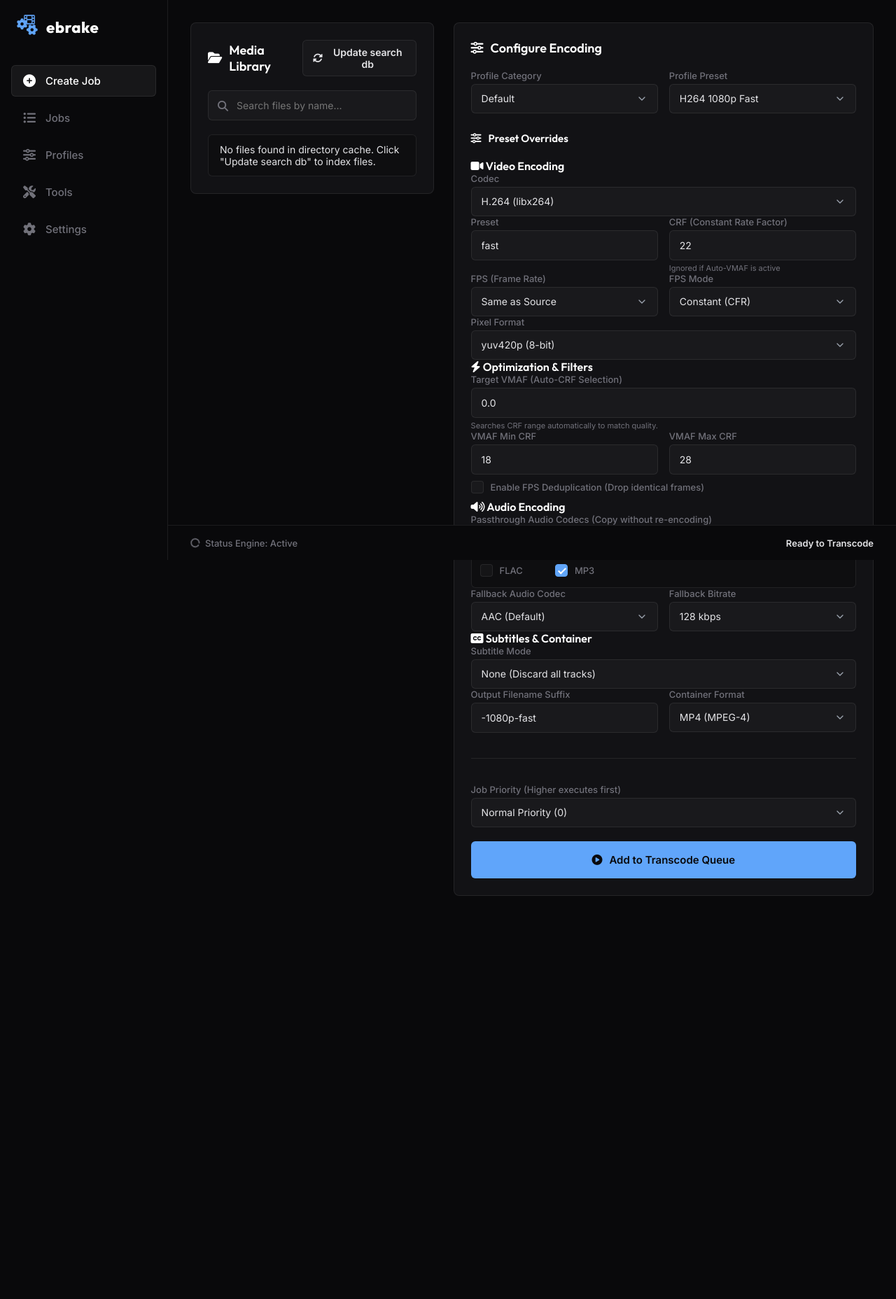
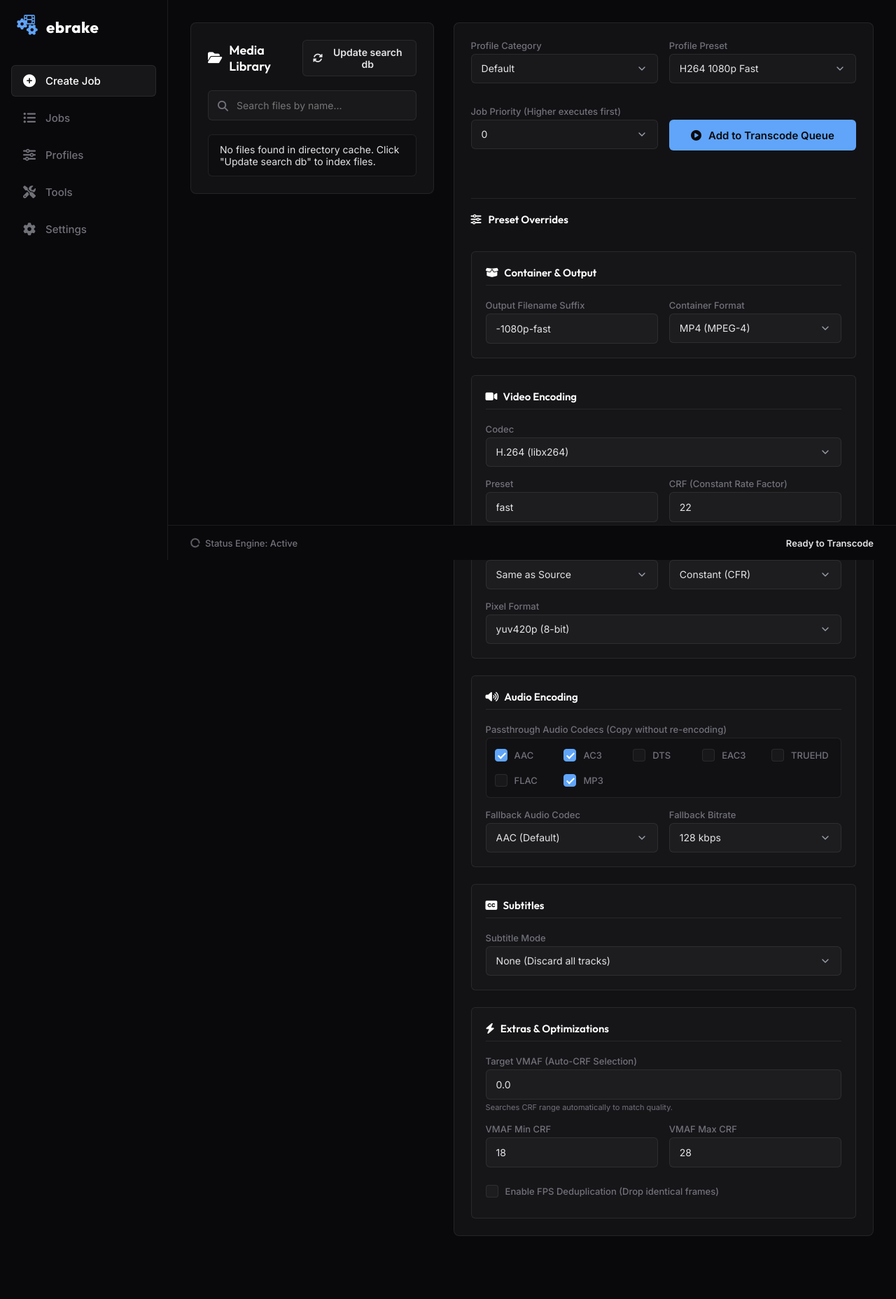
Before and after one commit to harxd/ebrake, a FastAPI app: page /create-job in a window 1280 px wide. Shown: the whole page at 70% size. Before the commit the page ends 1280 px from the top, so only its background shows below. Run offline with FastAPI, Linux system fonts and the light colour scheme; data comes from the database, SQL or seed files in the repository; both versions use the stored data as it was after the commit; some libraries are stand-ins or nearby versions.

Commit message:
refactor: extract file browser to a shared component and reorganize job profile configuration sections

```diff
--- a/app/main.py
+++ b/app/main.py
@@ -260,13 +260,28 @@ async def api_media_sync_status(request: Request):
     else:
         return """
         <button class="btn btn-icon"
-                hx-post="/api/media/sync"
+                style="background-color: var(--color-success) !important; color: #ffffff !important; border-color: var(--color-success) !important;"
+                hx-get="/api/media/sync/reset"
+                hx-trigger="load delay:2s"
                 hx-swap="outerHTML"
-                title="Rescan media directory">
-            <i class="fa-solid fa-rotate"></i>
-            <span>Update search db</span>
+                title="Sync successful">
+            <i class="fa-solid fa-check"></i>
+            <span>Sync successful</span>
         </button>
         """
+
+@app.get("/api/media/sync/reset", response_class=HTMLResponse)
+async def api_media_sync_reset(request: Request):
+    """Reset the media sync button back to idle state."""
+    return """
+    <button class="btn btn-icon"
+            hx-post="/api/media/sync"
+            hx-swap="outerHTML"
+            title="Rescan media directory">
+        <i class="fa-solid fa-rotate"></i>
+        <span>Update search db</span>
+    </button>
+    """
 
 # API ENDPOINTS - PROFILES MANAGEMENT
 
--- /dev/null
+++ b/app/templates/components/file_browser.html
@@ -0,0 +1,34 @@
+<div class="panel card glass">
+    <div class="panel-header-row">
+        <h3 class="panel-title"><i class="fa-solid fa-folder-open"></i> Media Library</h3>
+        <div class="browser-controls">
+            <button class="btn btn-icon"
+                    hx-post="/api/media/sync"
+                    hx-swap="outerHTML"
+                    title="Rescan media directory">
+                <i class="fa-solid fa-rotate"></i>
+                <span>Update search db</span>
+            </button>
+        </div>
+    </div>
+
+    <!-- Search bar with HTMX delayed trigger -->
+    <div class="search-box-wrapper">
+        <i class="fa-solid fa-magnifying-glass search-icon"></i>
+        <input type="text" name="q"
+               placeholder="Search files by name..."
+               class="search-input"
+               hx-get="/api/media/search"
+               hx-trigger="keyup changed delay:300ms"
+               hx-target="#file-list"
+               hx-indicator="#search-loading">
+        <span id="search-loading" class="htmx-indicator loader-inline"><i class="fa-solid fa-circle-notch fa-spin"></i></span>
+    </div>
+
+    <div class="file-browser-container" id="file-list" hx-get="/api/media/search" hx-trigger="load">
+        <div class="loading-state">
+            <i class="fa-solid fa-circle-notch fa-spin"></i>
+            <p>Loading files index...</p>
+        </div>
+    </div>
+</div>
--- a/app/templates/components/profile_overrides.html
+++ b/app/templates/components/profile_overrides.html
@@ -1,4 +1,23 @@
 <div class="override-grid">
+
+    <!-- Container & Output Section -->
+    <div class="panel-section">
+        <h4 class="section-title"><i class="fa-solid fa-box-open"></i> Container & Output</h4>
+        <div class="form-row">
+            <div class="form-group">
+                <label>Output Filename Suffix</label>
+                <input type="text" name="output_suffix" class="form-control" value="{{ profile.output.output_suffix }}" placeholder="e.g. _transcoded">
+            </div>
+
+            <div class="form-group">
+                <label>Container Format</label>
+                <select name="container" class="form-control">
+                    <option value="mkv" {% if profile.output.container == 'mkv' %}selected{% endif %}>MKV (Matroska)</option>
+                    <option value="mp4" {% if profile.output.container == 'mp4' %}selected{% endif %}>MP4 (MPEG-4)</option>
+                </select>
+            </div>
+        </div>
+    </div>
 
     <!-- Video Configurations Section -->
     <div class="panel-section">
@@ -59,37 +78,6 @@
         </div>
     </div>
 
-    <!-- Optimizations & Filters Section -->
-    <div class="panel-section">
-        <h4 class="section-title"><i class="fa-solid fa-bolt"></i> Optimization & Filters</h4>
-
-        <div class="form-group">
-            <label>Target VMAF (Auto-CRF Selection)</label>
-            <input type="number" step="0.1" name="target_vmaf" class="form-control" value="{{ profile.optimization.target_vmaf }}" placeholder="e.g. 95.0 (0 to disable)">
-            <span class="input-tip">Searches CRF range automatically to match quality.</span>
-        </div>
-
-        <div class="form-row">
-            <div class="form-group">
-                <label>VMAF Min CRF</label>
-                <input type="number" name="vmaf_min" class="form-control" value="{{ profile.optimization.vmaf_search_range[0] | default(18) }}">
-            </div>
-
-            <div class="form-group">
-                <label>VMAF Max CRF</label>
-                <input type="number" name="vmaf_max" class="form-control" value="{{ profile.optimization.vmaf_search_range[1] | default(30) }}">
-            </div>
-        </div>
-
-        <div class="form-group checkbox-group">
-            <label class="checkbox-container">
-                <input type="checkbox" name="dedup" value="true" {% if profile.optimization.duplicate_frame_detection %}checked{% endif %}>
-                <span class="checkmark"></span>
-                <span>Enable FPS Deduplication (Drop identical frames)</span>
-            </label>
-        </div>
-    </div>
-
     <!-- Audio Configurations Section -->
     <div class="panel-section">
         <h4 class="section-title"><i class="fa-solid fa-volume-high"></i> Audio Encoding</h4>
@@ -132,9 +120,9 @@
         </div>
     </div>
 
-    <!-- Subtitles & Output Container Section -->
+    <!-- Subtitles Section -->
     <div class="panel-section">
-        <h4 class="section-title"><i class="fa-solid fa-closed-captioning"></i> Subtitles & Container</h4>
+        <h4 class="section-title"><i class="fa-solid fa-closed-captioning"></i> Subtitles</h4>
 
         <div class="form-group">
             <label>Subtitle Mode</label>
@@ -155,20 +143,36 @@
                 <option value="2">Track Index 2</option>
             </select>
         </div>
+    </div>
+
+    <!-- Extras & Optimizations Section -->
+    <div class="panel-section">
+        <h4 class="section-title"><i class="fa-solid fa-bolt"></i> Extras & Optimizations</h4>
+
+        <div class="form-group">
+            <label>Target VMAF (Auto-CRF Selection)</label>
+            <input type="number" step="0.1" name="target_vmaf" class="form-control" value="{{ profile.optimization.target_vmaf }}" placeholder="e.g. 95.0 (0 to disable)">
+            <span class="input-tip">Searches CRF range automatically to match quality.</span>
+        </div>
 
         <div class="form-row">
             <div class="form-group">
-                <label>Output Filename Suffix</label>
-                <input type="text" name="output_suffix" class="form-control" value="{{ profile.output.output_suffix }}" placeholder="e.g. _transcoded">
+                <label>VMAF Min CRF</label>
+                <input type="number" name="vmaf_min" class="form-control" value="{{ profile.optimization.vmaf_search_range[0] | default(18) }}">
             </div>
 
             <div class="form-group">
-                <label>Container Format</label>
-                <select name="container" class="form-control">
-                    <option value="mkv" {% if profile.output.container == 'mkv' %}selected{% endif %}>MKV (Matroska)</option>
-                    <option value="mp4" {% if profile.output.container == 'mp4' %}selected{% endif %}>MP4 (MPEG-4)</option>
-                </select>
+                <label>VMAF Max CRF</label>
+                <input type="number" name="vmaf_max" class="form-control" value="{{ profile.optimization.vmaf_search_range[1] | default(30) }}">
             </div>
+        </div>
+
+        <div class="form-group checkbox-group">
+            <label class="checkbox-container">
+                <input type="checkbox" name="dedup" value="true" {% if profile.optimization.duplicate_frame_detection %}checked{% endif %}>
+                <span class="checkmark"></span>
+                <span>Enable FPS Deduplication (Drop identical frames)</span>
+            </label>
         </div>
     </div>
 
--- a/app/templates/create_job.html
+++ b/app/templates/create_job.html
@@ -1,48 +1,11 @@
 <div class="two-column-layout">
 
     <!-- Left Column: File Browser cache -->
-    <div class="panel card glass">
-        <div class="panel-header-row">
-            <h3 class="panel-title"><i class="fa-solid fa-folder-open"></i> Media Library</h3>
-            <div class="browser-controls">
-                <button class="btn btn-icon"
-                        hx-post="/api/media/sync"
-                        hx-swap="outerHTML"
-                        title="Rescan media directory">
-                    <i class="fa-solid fa-rotate"></i>
-                    <span>Update search db</span>
-                </button>
-            </div>
-        </div>
-
-        <!-- Search bar with HTMX delayed trigger -->
-        <div class="search-box-wrapper">
-            <i class="fa-solid fa-magnifying-glass search-icon"></i>
-            <input type="text" name="q"
-                   placeholder="Search files by name..."
-                   class="search-input"
-                   hx-get="/api/media/search"
-                   hx-trigger="keyup changed delay:300ms"
-                   hx-target="#file-list"
-                   hx-indicator="#search-loading">
-            <span id="search-loading" class="htmx-indicator loader-inline"><i class="fa-solid fa-circle-notch fa-spin"></i></span>
-        </div>
-
-        <div class="file-browser-container" id="file-list" hx-get="/api/media/search" hx-trigger="load">
-            <div class="loading-state">
-                <i class="fa-solid fa-circle-notch fa-spin"></i>
-                <p>Loading files index...</p>
-            </div>
-        </div>
-    </div>
+    {% include "components/file_browser.html" %}
 
     <!-- Right Column: Preset Configuration form -->
     <div class="panel card glass">
         <form hx-post="/api/jobs" hx-swap="none" class="job-creation-form">
-
-            <div class="panel-header-row">
-                <h3 class="panel-title"><i class="fa-solid fa-sliders"></i> Configure Encoding</h3>
-            </div>
 
             <!-- Hidden input holding selected file absolute path -->
             <input type="hidden" name="input_path" id="input_path_field" required>
@@ -73,8 +36,34 @@
                 </div>
             </div>
 
-            <!-- Preset Overrides Title and container (moved directly under selections) -->
-            <div class="panel-header-row" style="margin-top: 6px;">
+            <!-- Submit and Priority Row -->
+            <div class="profile-selection-row" style="margin-top: 12px; margin-bottom: 24px;">
+                <div class="form-group">
+                    <label>Job Priority (Higher executes first)</label>
+                    <select name="priority" class="form-control">
+                        <option value="0">0</option>
+                        <option value="1">1</option>
+                        <option value="2">2</option>
+                        <option value="3">3</option>
+                        <option value="4">4</option>
+                        <option value="5">5</option>
+                        <option value="6">6</option>
+                        <option value="7">7</option>
+                        <option value="8">8</option>
+                        <option value="9">9</option>
+                    </select>
+                </div>
+
+                <div class="form-group">
+                    <label>&nbsp;</label>
+                    <button type="submit" class="btn btn-primary btn-large" style="width: 100%; height: 44px; min-height: 44px;">
+                        <i class="fa-solid fa-circle-play"></i> Add to Transcode Queue
+                    </button>
+                </div>
+            </div>
+
+            <!-- Preset Overrides Title and container -->
+            <div class="panel-header-row" style="margin-top: 24px; border-top: 1px solid var(--border-color); padding-top: 20px;">
                 <h4 class="panel-title" style="font-size: 15px;"><i class="fa-solid fa-sliders"></i> Preset Overrides</h4>
             </div>
 
@@ -82,26 +71,6 @@
                 {% if profile %}
                     {% include "components/profile_overrides.html" %}
                 {% endif %}
-            </div>
-
-            <hr class="divider">
-
-            <!-- Job Priority -->
-            <div class="form-group">
-                <label>Job Priority (Higher executes first)</label>
-                <select name="priority" class="form-control">
-                    <option value="0">Normal Priority (0)</option>
-                    <option value="1">Medium Priority (1)</option>
-                    <option value="5">High Priority (5)</option>
-                    <option value="10">Urgent Priority (10)</option>
-                </select>
-            </div>
-
-            <!-- Submit Button -->
-            <div class="form-actions">
-                <button type="submit" class="btn btn-primary btn-large">
-                    <i class="fa-solid fa-circle-play"></i> Add to Transcode Queue
-                </button>
             </div>
 
         </form>
--- a/static/css/style.css
+++ b/static/css/style.css
@@ -1362,6 +1362,36 @@ select.form-control option {
     font-size: 13px;
 }
 
+/* Profiles / Overrides Grid Layout */
+.override-grid {
+    display: grid;
+    grid-template-columns: 1fr;
+    gap: 24px;
+    margin-top: 16px;
+}
+
+.panel-section {
+    background: rgba(255, 255, 255, 0.02);
+    border: 1px solid var(--border-color);
+    border-radius: var(--radius-md);
+    padding: 20px;
+    display: flex;
+    flex-direction: column;
+    gap: 16px;
+}
+
+.section-title {
+    font-size: 15px;
+    font-weight: 600;
+    color: var(--text-heading);
+    margin-bottom: 4px;
+    display: flex;
+    align-items: center;
+    gap: 8px;
+    border-bottom: 1px solid var(--border-color);
+    padding-bottom: 8px;
+}
+
 /* Responsive viewports mappings (< 768px) */
 @media (max-width: 767.98px) {
     :root {
@@ -1440,7 +1470,7 @@ select.form-control option {
     }
 
     /* Stack components vertically on mobile */
-    .two-column-layout {
+    .two-column-layout, .override-grid {
         grid-template-columns: 1fr;
         gap: 20px;
     }
```
Also changed, not shown: app/templates/tools.html (+1 -34 lines), requirements.md (+10 -2 lines), verify_integration.py (+18 -0 lines), appdata/db/ebrake.db.
